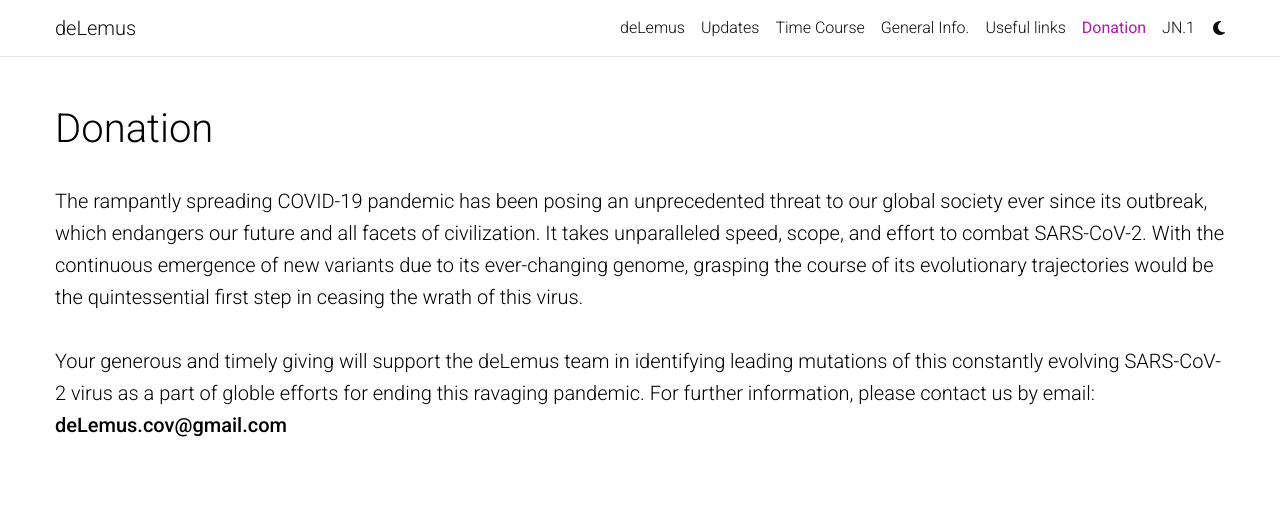
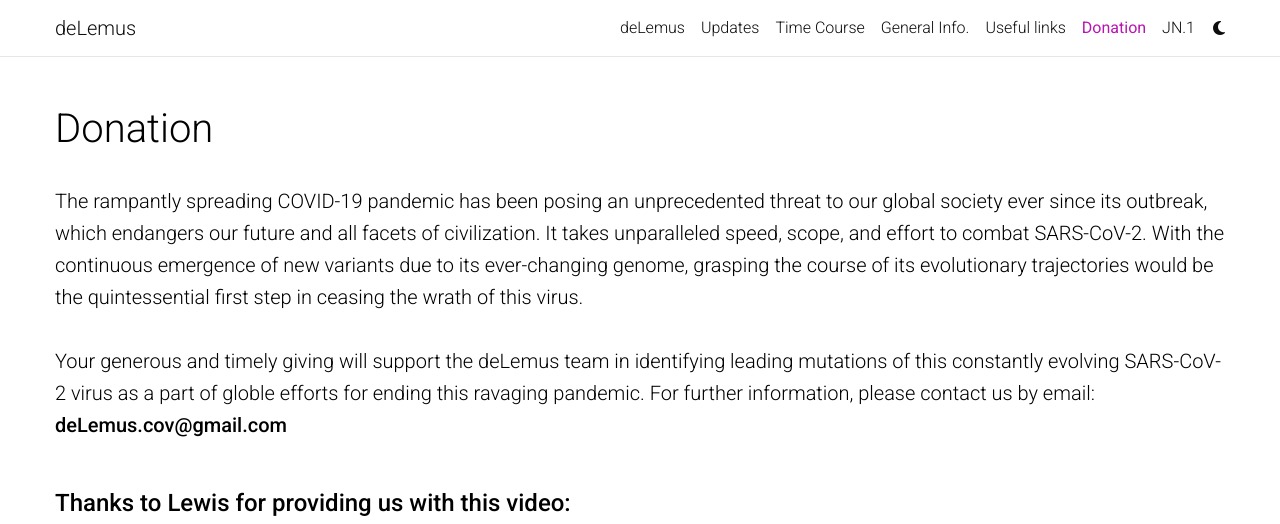
Before and after one commit to hbsulab/deLemus, a Jekyll site: the page built from _pages/Donation.md, in a window 1280 px wide. Shown: the top 524 px of the page. Built offline with Jekyll 4.4.1, drawn with Linux system fonts in a browser that asks for light colours; comment, search, counter and statistics services are not loaded; a style sheet for code colours, icons or effects is not loaded; grey boxes are pictures that could not be loaded.

Commit message:
Updated videos

```diff
--- a/_pages/Donation.md
+++ b/_pages/Donation.md
@@ -25,3 +25,6 @@
 </body>
 </html>
 <br>
+
+<h4 style="text-align: left;"><strong>Thanks to Lewis for providing us with this video:</strong></h4>
+<iframe width="560" height="315" src="https://www.youtube.com/embed/vNA3aW2nWH8?si=r8bGPWDC7sxQ1LO2" title="YouTube video player" frameborder="0" allow="accelerometer; autoplay; clipboard-write; encrypted-media; gyroscope; picture-in-picture; web-share" allowfullscreen></iframe>
```
